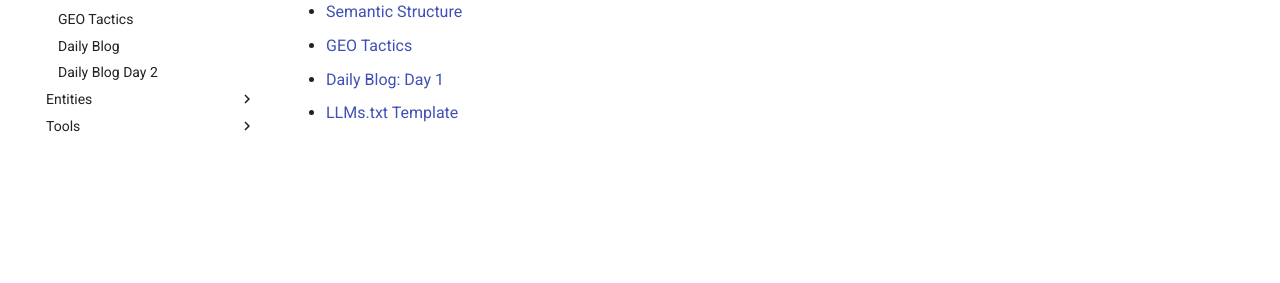
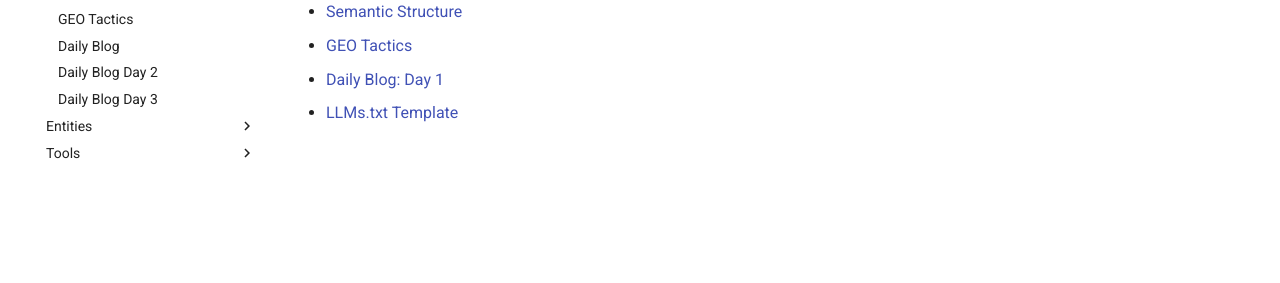
Before and after one commit to drewsmith-uk/zero-shot-agency, an MkDocs documentation site: the page built from docs/concepts/index.md, in a window 1280 px wide. Shown: the part 281-564 px from the top of the page. Built offline with MkDocs 1.6.1 and Material for MkDocs 9.7.7, drawn with Linux system fonts in a browser that asks for light colours.

Commit message:
docs: add blog day 3 to mkdocs navigation

```diff
--- a/mkdocs.yml
+++ b/mkdocs.yml
@@ -53,6 +53,7 @@ nav:
     - GEO Tactics: concepts/geo-tactics.md
     - Daily Blog: concepts/daily-blog-day-1.md
     - Daily Blog Day 2: concepts/daily-blog-day-2.md
+    - Daily Blog Day 3: concepts/daily-blog-day-3.md
   - Entities:
     - Overview: entities/index.md
     - Princeton Paper: entities/princeton-geo-paper.md
```
